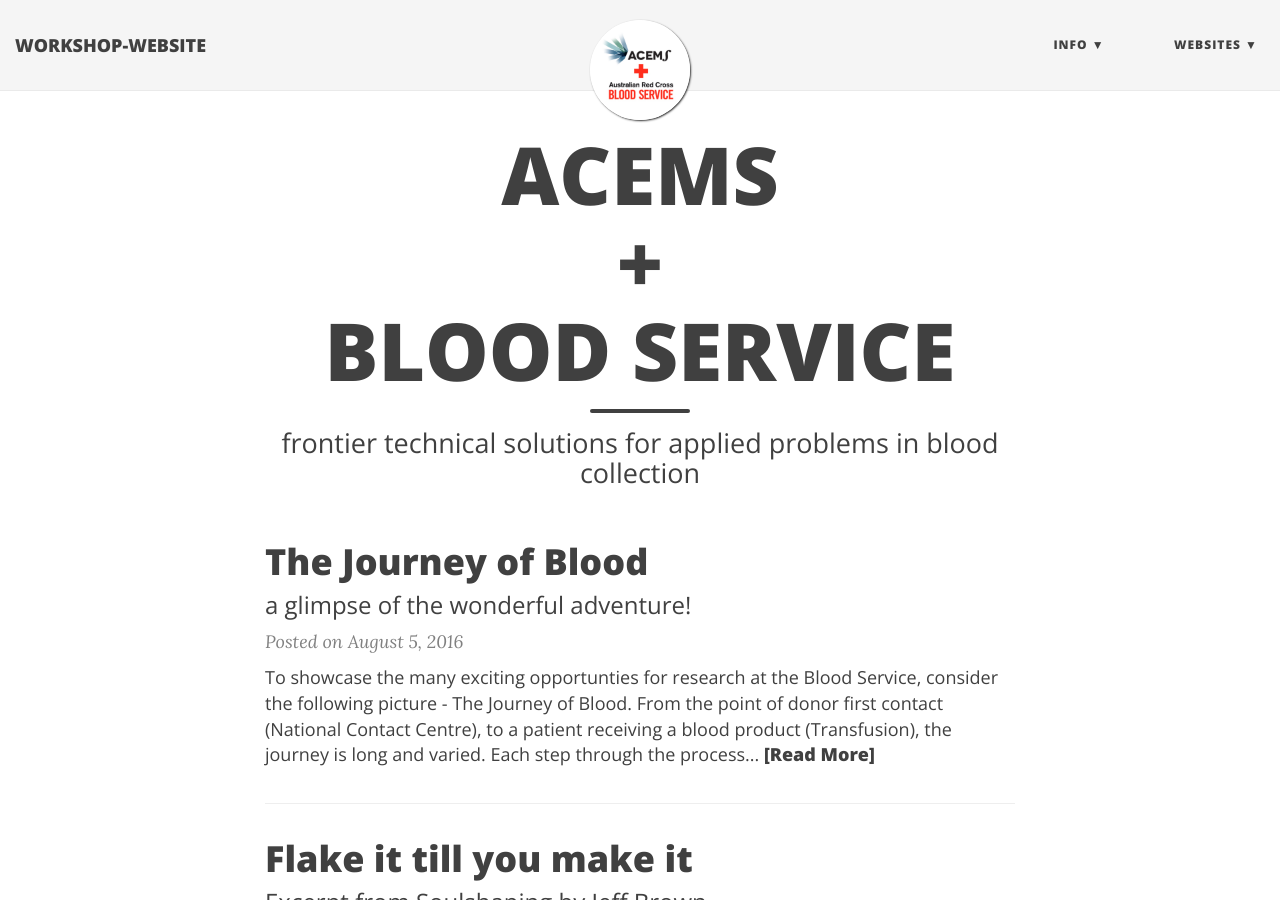
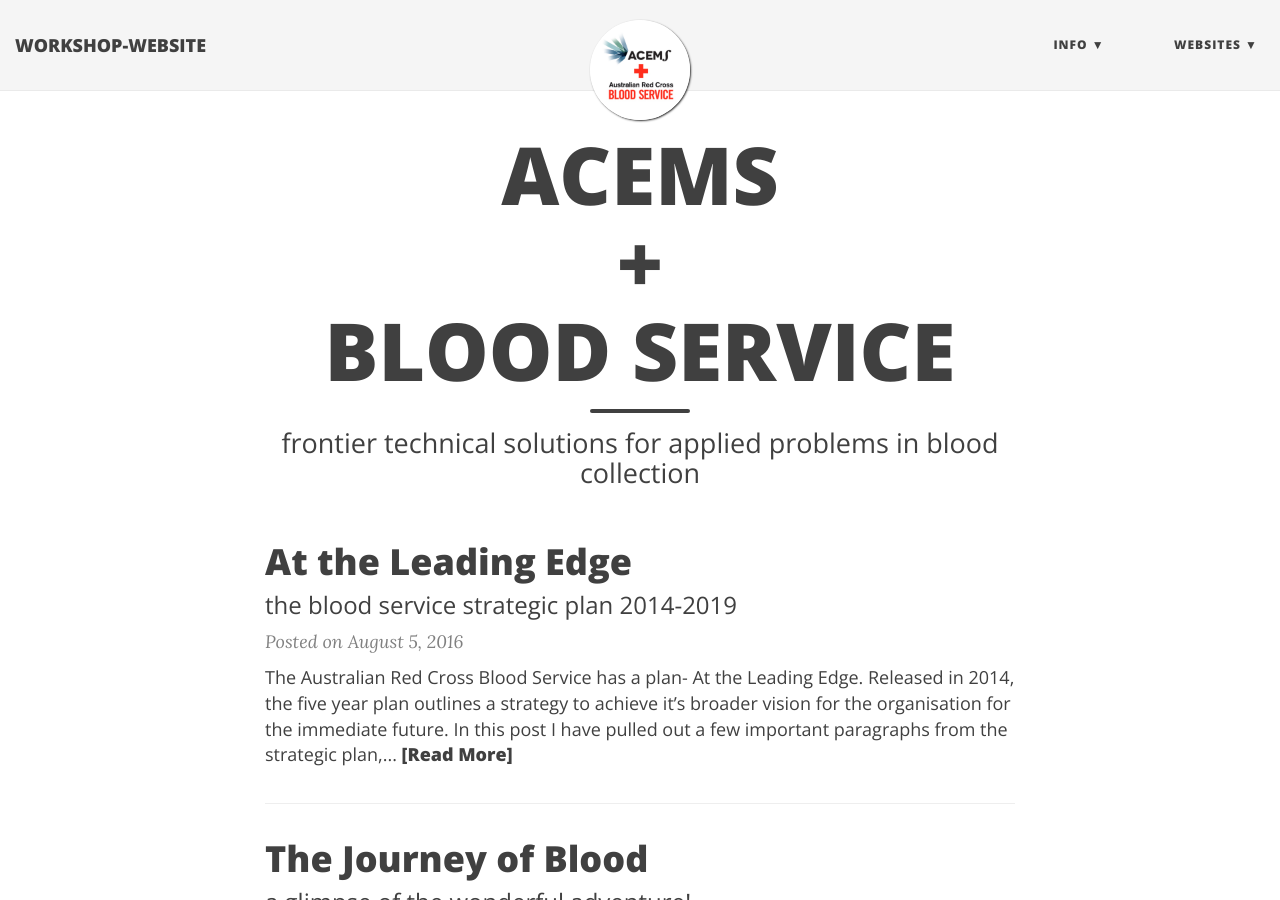
Before and after one commit to stephentwright/acems-bloodservice-workshop, a Jekyll site: the page built from index.html, in a window 1280 px wide and 900 px high. Built offline with Jekyll 4.4.1, drawn with Linux system fonts in a browser that asks for light colours; nearby versions of some CDN libraries; the list of posts is cut into pages by our own code; some of the changed lines change nothing that is shown.

Commit message:
update github

```diff
--- a/_posts/2016-08-05-the-journey-of-blood.md
+++ b/_posts/2016-08-05-the-journey-of-blood.md
@@ -8,4 +8,4 @@
 
 ![journey]({{ site.url }}/img/journey-of-blood.png)
 
-The above image can be found in the 2014-2015 Annual Report. The document can be found online [here]({{site.url}}/uploads/Annual-Report-2015.pdf), or directly from the Australian Red Cross Blood Service website [http://www.donateblood.com.au/about].
+The above image can be found in the 2014-2015 Annual Report. The document can be found online [here]({{site.url}}/uploads/Annual-Report-2015.pdf)(**warning: 13MB**), or directly on the Australian Red Cross Blood Service website- http://www.donateblood.com.au/about.
--- /dev/null
+++ b/_posts/2016-08-05-the-leading-edge.md
@@ -0,0 +1,53 @@
+---
+layout: post
+title: At the Leading Edge
+subtitle: the blood service strategic plan 2014-2019
+---
+The Australian Red Cross Blood Service has a plan- _At the Leading Edge_. Released in 2014, the five year plan outlines a strategy to achieve it's broader vision for the organisation for the immediate future. In this post I have pulled out a few important paragraphs from the strategic plan, as well as listed the broader business objectives. Research proposal and plans are well-received when directly linked to these objectives.
+
+The document can be found online [here]({{site.url}}/uploads/Strategic-Plan-2014.pdf), or directly on the Australian Red Cross Blood Service website- http://www.donateblood.com.au/about.
+
+#Strategic Direction
+_At the leading edge_ outlines the key areas of future focus for the Blood Service and articulates what needs to be achieved to be at the top of our game. It focuses our efforts to continue to deliver efficiencies across the organisation and within the sector more broadly. It also balances this drive by maximising the quality and safety of our products and services so health professionals can be confident that they ultimately improve the lives of patients. Finally, the plan recognises the extraordinary capabilities of our national network of assets and skills and lays out plans for us to maximise their impact across the blood and broader health sector, and internationally.
+
+_At the leading edge_ clearly articulates the way the Blood Service will need to work in order to achieve these goals – we must develop closer partnerships with our customers and stakeholders in order to perform and deliver shared outcomes. Change will ultimately come through enhancing the way our people work and by providing the right systems to support them. Each area of the plan is backed by rigorous performance measures that have clear aspirational targets that will signal our success. For many of these, we have set targets that will position us among the best blood services in the world.
+
+#What is the Leading Edge?
+>**BENCHMARKING** against the best
+>
+>Driving change through **PARTNERSHIP**
+>
+>Driving performance through our **PEOPLE AND CULTURE**
+
+##Performance
+###Partnerships
+1\. Better matching of supply to demand
+2\. Reduction in waste and duplication
+3\. Increased savings and performance through procurement
+
+###People and Culture
+4\. Leaner production
+5\. Risk and cost reduction through technology
+6\. Better corporate decision making
+
+##Outcomes
+###Partnerships
+7\. Valued, happy and health donors
+8\. Better patient outcomes through improved clinical practice
+9\. Improved risk-based decision making
+
+###People and Culture
+10\. Nationally constant and reliable product and service offerings
+11\. Business outcomes through research
+12\. Attraction and retention of the best staff
+
+##National Network
+###Partnerships
+13\. Greater contribution outside blood
+14\. More collaborative research output
+15\. Assistance to developing countries
+
+###People and Culture
+16\. An ideally distributed collection network
+17\. Less complex but more reliable IT and data network
+18\. Highly competitive and growing external services
```
